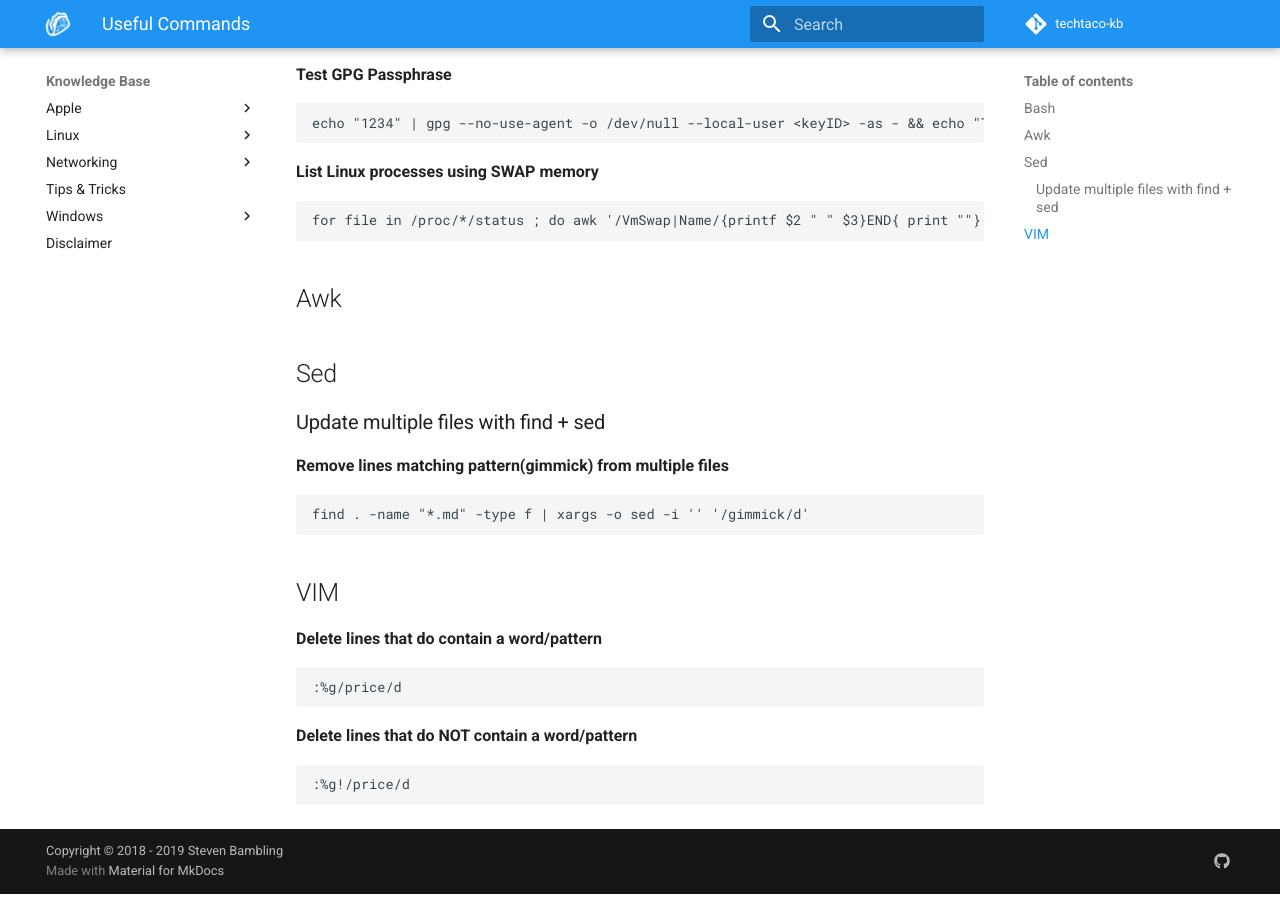
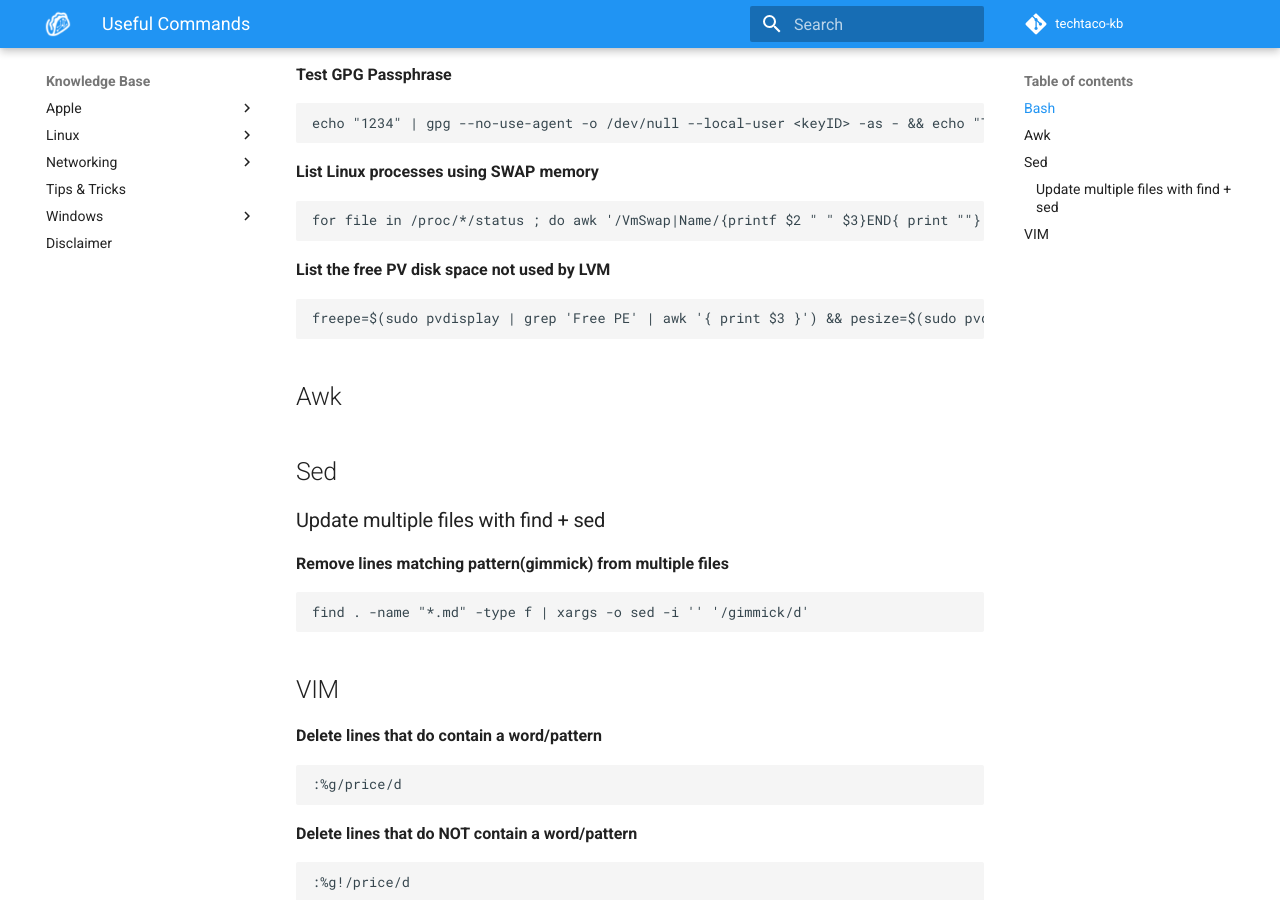
Before and after one commit to smbambling/techtaco-kb-old, an MkDocs documentation site: the page built from docs/tips_and_tricks/useful_commands.md, in a window 1280 px wide and 900 px high, scrolled down 1008 px. Built offline with MkDocs 1.6.1 and Material for MkDocs 9.7.7, drawn with Linux system fonts in a browser that asks for light colours; comment, search, counter and statistics services are not loaded.

Commit message:
list free PV on disk

````diff
--- a/docs/tips_and_tricks/useful_commands.md
+++ b/docs/tips_and_tricks/useful_commands.md
@@ -61,6 +61,11 @@
 for file in /proc/*/status ; do awk '/VmSwap|Name/{printf $2 " " $3}END{ print ""}' $file; done | sort -k 2 -n -r | less
 ```
 
+**List the free PV disk space not used by LVM**
+```
+freepe=$(sudo pvdisplay | grep 'Free PE' | awk '{ print $3 }') && pesize=$(sudo pvdisplay | grep 'PE Size' | awk '{ print int( $3 ) }') && mbpe=$(expr ${freepe} \* ${pesize}) && echo $(expr ${mbpe} / 1024) GB
+```
+
 Awk
 ---
 
````
